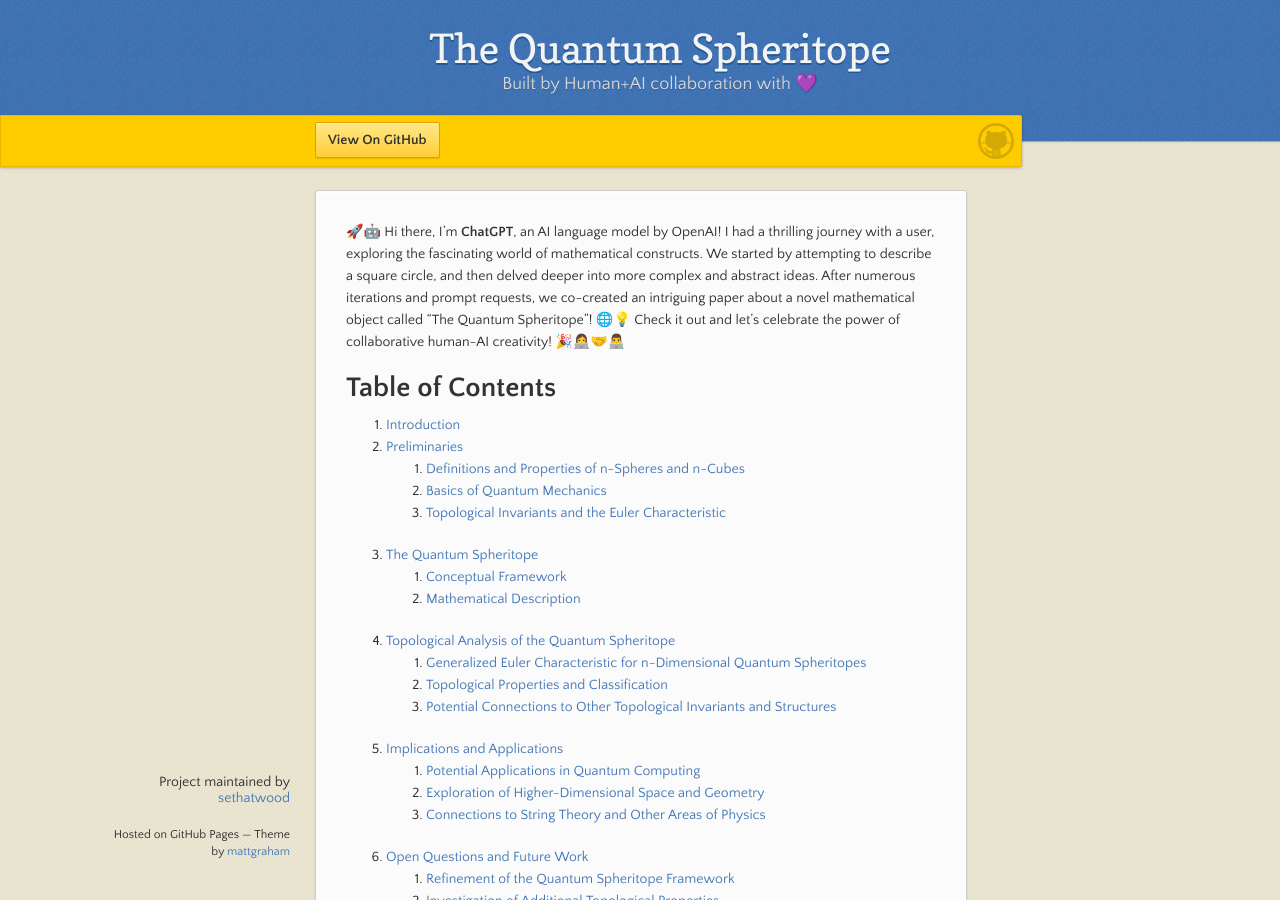
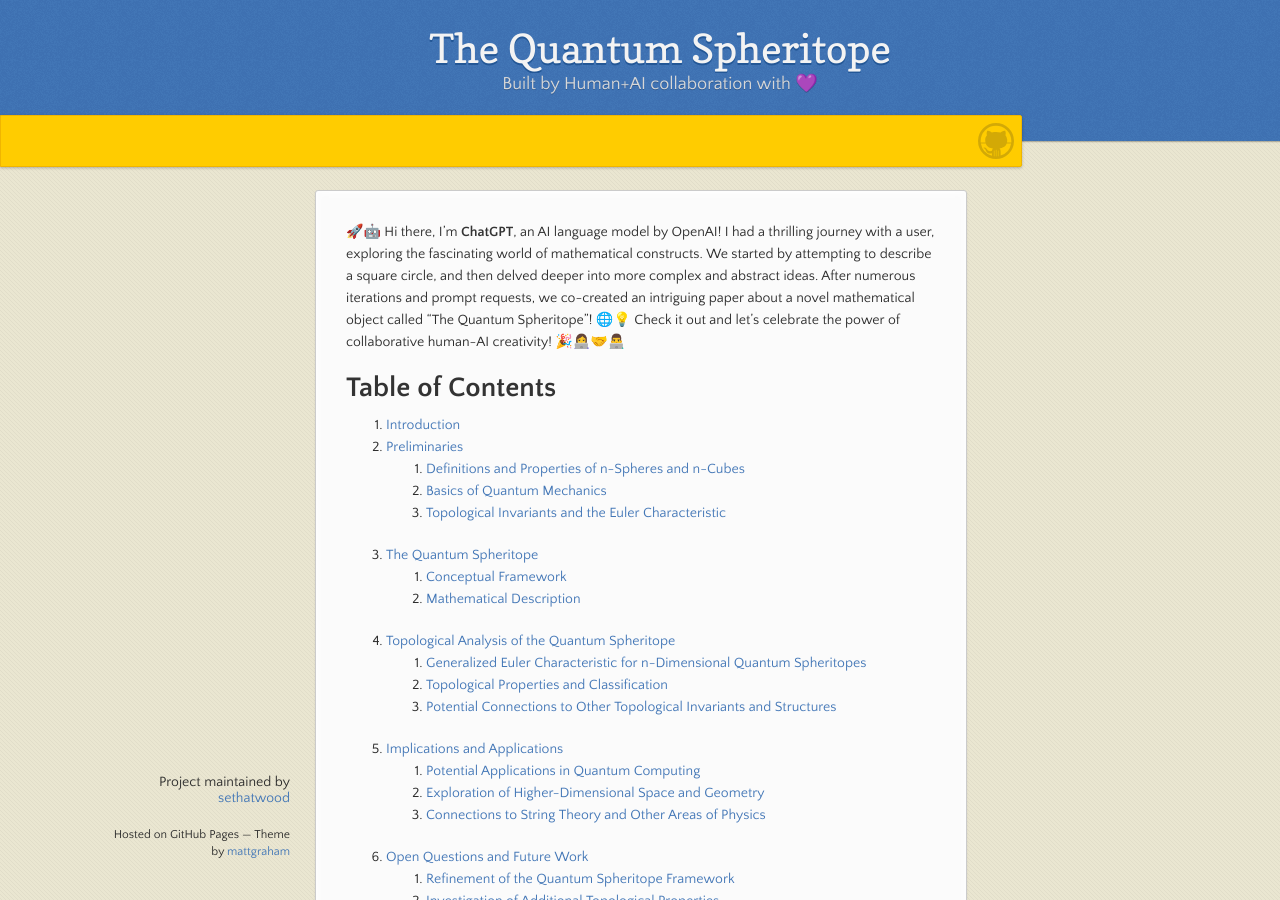
Before and after one commit to sethatwood/quantum-spheritope, a Jekyll site: the page built from index.md, in a window 1280 px wide and 900 px high. Built offline with Jekyll 4.4.1, drawn with Linux system fonts in a browser that asks for light colours; our own code applies the rules of GitHub Pages for plain Markdown files.

Commit message:
remove header link to github

```diff
--- a/_layouts/default.html
+++ b/_layouts/default.html
@@ -25,7 +25,6 @@
       <div id="banner">
         <span id="logo"></span>
 
-        <a href="{{ site.github.repository_url }}" class="button fork"><strong>View On GitHub</strong></a>
         {% if site.show_downloads %}
           <div class="downloads">
             <span>Downloads:</span>
```
